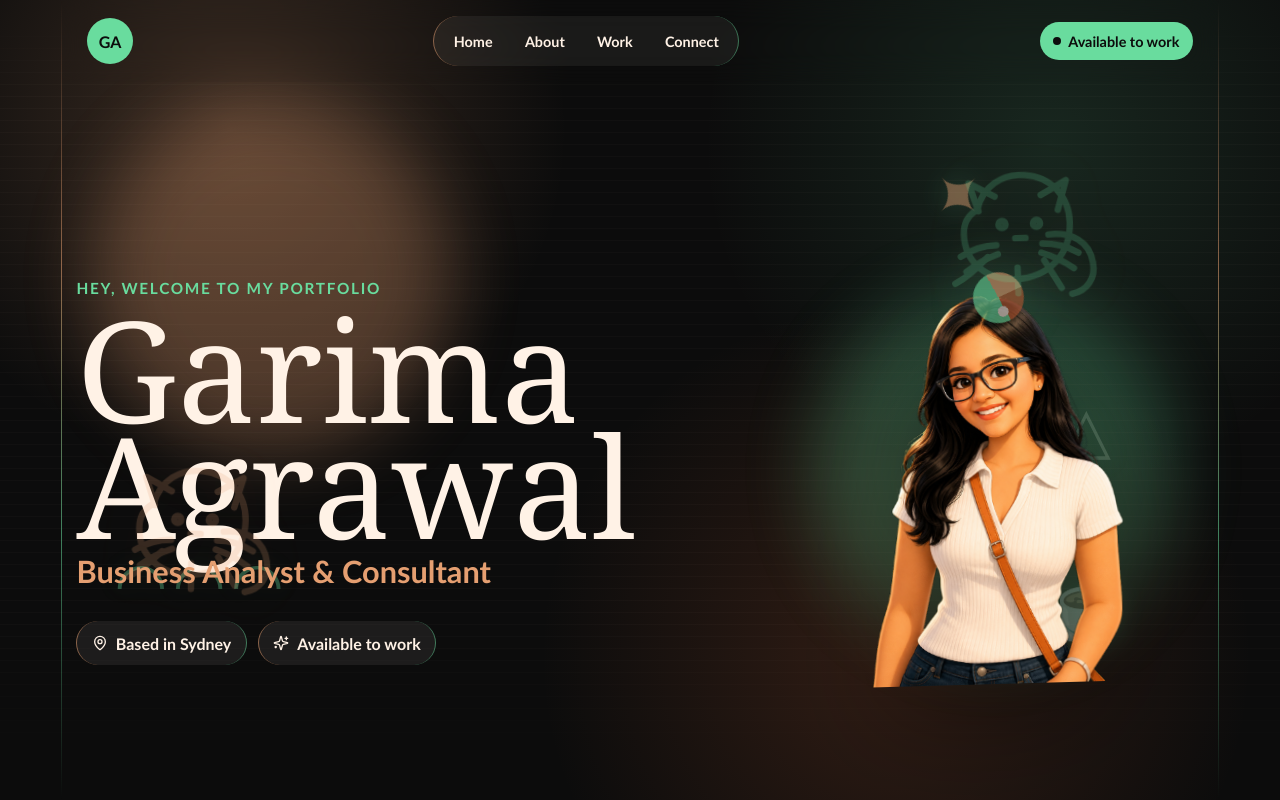
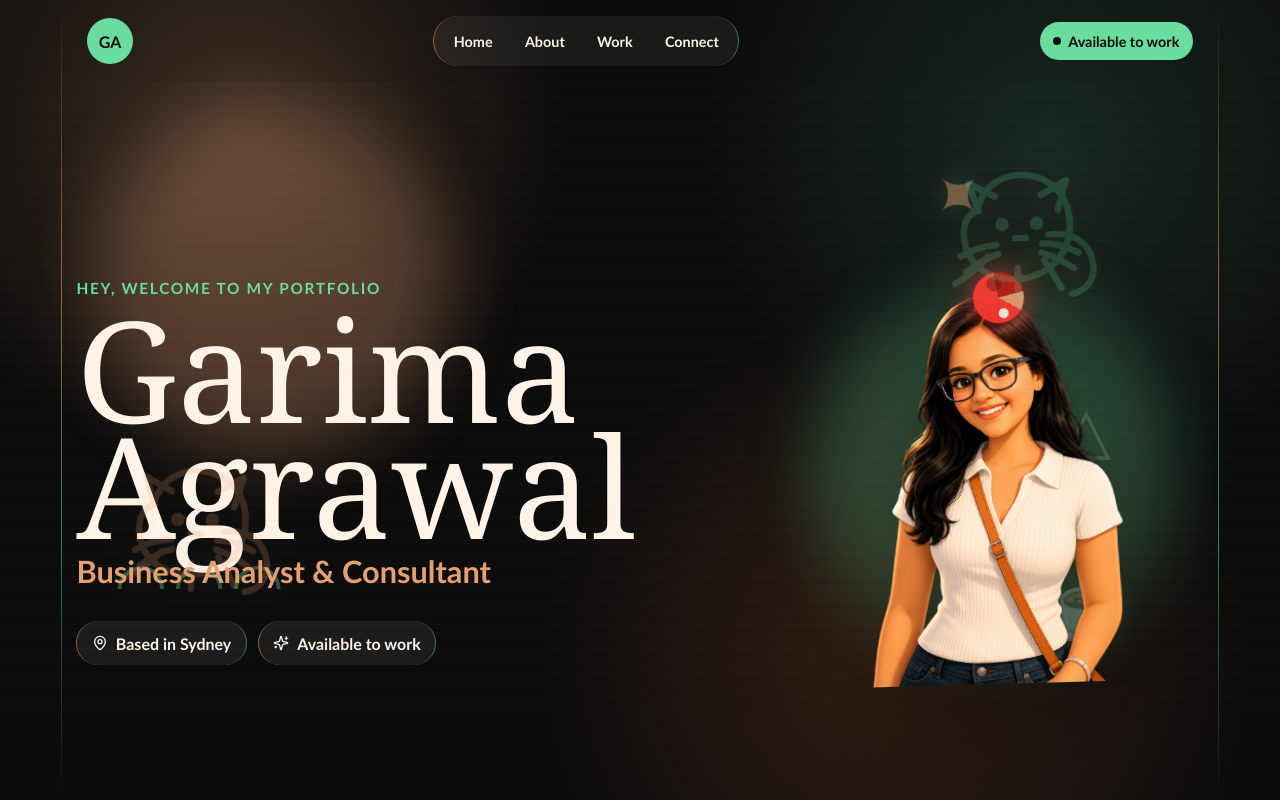
Before and after one commit to Garima10agrawal/garima-portfolio, a React (Vite) app: page / in a window 1280 px wide. Shown: the top 800 px of the page. Built offline with nearby package versions, Linux system fonts and the light colour scheme.

Commit message:
Make play ball red

```diff
--- a/src/styles.css
+++ b/src/styles.css
@@ -112,11 +112,13 @@ a { color: inherit; }
   aspect-ratio: 1;
   border-radius: 50%;
   background:
-    radial-gradient(circle at 32% 28%, var(--cream) 0 10%, transparent 11%),
-    conic-gradient(from 30deg, var(--mint) 0 28%, var(--peach) 28% 54%, var(--burnt) 54% 78%, var(--mint) 78%);
-  opacity: 0.58;
-  filter: drop-shadow(0 0 22px rgba(105, 220, 158, 0.18));
-  mix-blend-mode: screen;
+    radial-gradient(circle at 30% 25%, #fff2e6 0 9%, transparent 10%),
+    radial-gradient(circle at 68% 72%, rgba(12, 12, 12, 0.3) 0 14%, transparent 15%),
+    conic-gradient(from 26deg, #ff3b30 0 34%, #ba1f16 34% 58%, #e59f71 58% 70%, #ff3b30 70%);
+  opacity: 0.92;
+  filter:
+    drop-shadow(0 0 12px rgba(255, 59, 48, 0.58))
+    drop-shadow(0 0 28px rgba(186, 31, 22, 0.36));
 }
 
 .cat-doodle {
```
